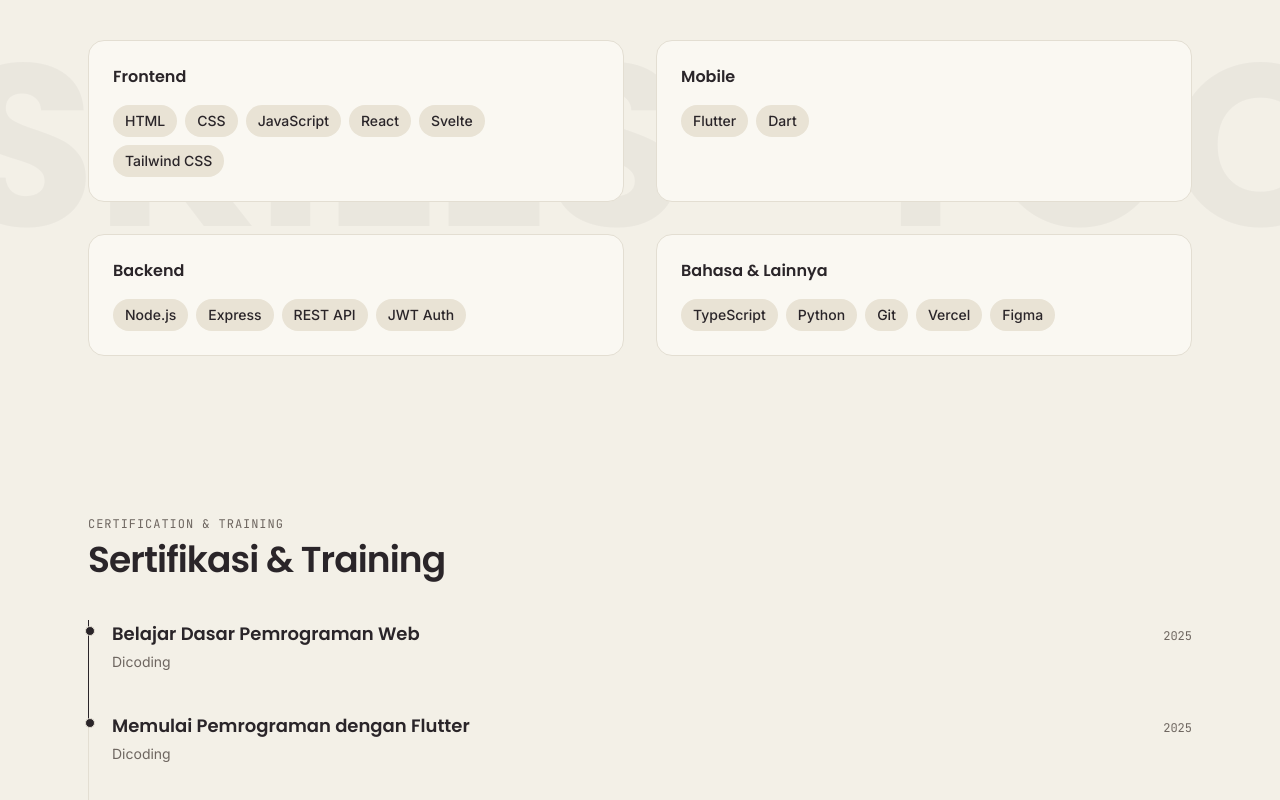
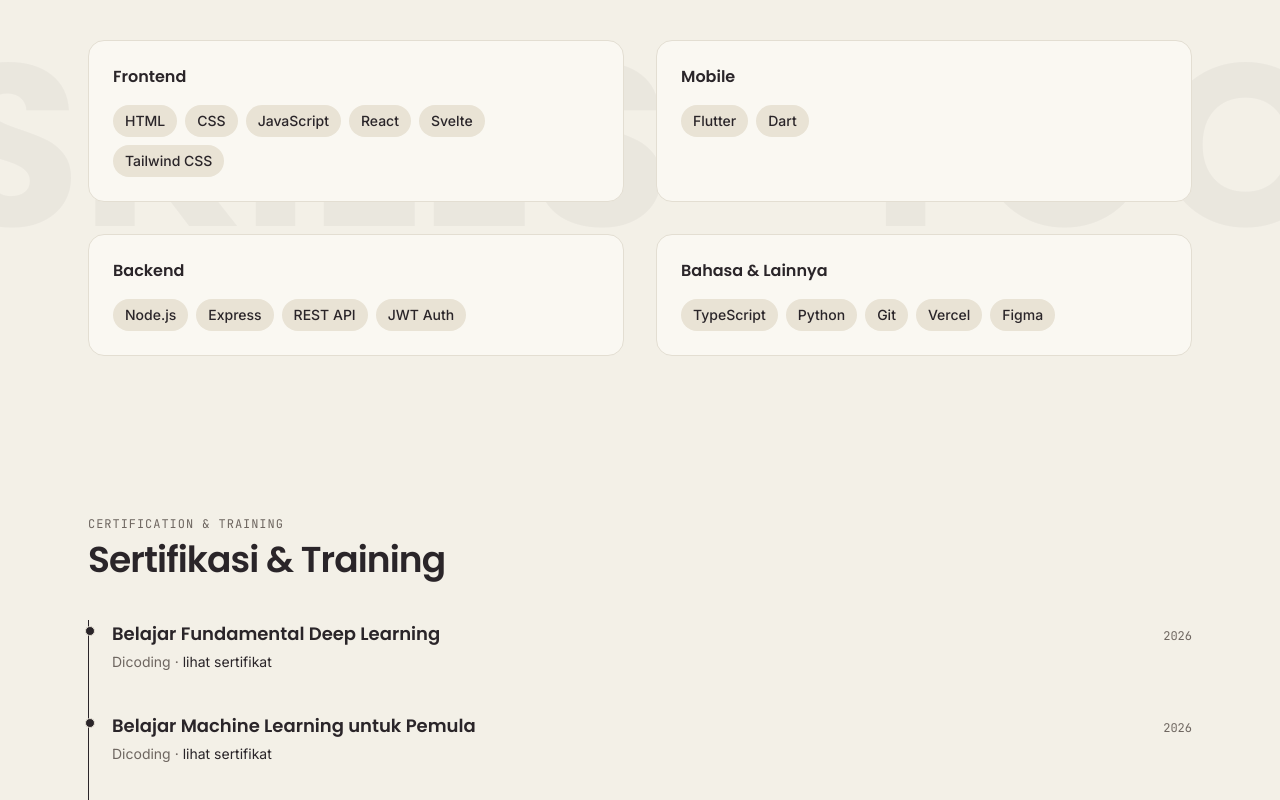
Before and after one commit to aras-SIGMA/Portofolio-stefano-2, a React (Vite) app: page / in a window 1280 px wide. Shown: the part 1994-2794 px from the top of the page. Built offline with nearby package versions, Linux system fonts and the light colour scheme; no server answers.

Commit message:
feat: real certification data from Dicoding (11 certificates with verification links)

```diff
--- a/src/data/certifications.ts
+++ b/src/data/certifications.ts
@@ -5,21 +5,72 @@ export interface Certification {
   link?: string;
 }
 
-/** TODO: isi dengan sertifikasi & training asli milik Stefano. */
+/** Data asli — diekstrak dari sertifikat Dicoding milik Stefano. */
 export const certifications: Certification[] = [
   {
-    title: "Belajar Dasar Pemrograman Web",
+    title: "Belajar Fundamental Deep Learning",
     issuer: "Dicoding",
-    year: "2025",
+    year: "2026",
+    link: "https://dicoding.com/certificates/RVZKMEWLEXD5",
   },
   {
-    title: "Memulai Pemrograman dengan Flutter",
+    title: "Belajar Machine Learning untuk Pemula",
     issuer: "Dicoding",
-    year: "2025",
+    year: "2026",
+    link: "https://dicoding.com/certificates/NVP7W8OD4ZR0",
   },
   {
-    title: "Training GitHub — Version Control & Kolaborasi",
-    issuer: "Self-paced / Sekolah",
-    year: "2025",
+    title: "Memulai Pemrograman dengan Python",
+    issuer: "Dicoding",
+    year: "2026",
+    link: "https://dicoding.com/certificates/07Z6QV66MZQR",
+  },
+  {
+    title: "Belajar Dasar Structured Query Language (SQL)",
+    issuer: "Dicoding",
+    year: "2026",
+    link: "https://dicoding.com/certificates/4EXGJ6D0QXRL",
+  },
+  {
+    title: "Belajar Dasar Data Science",
+    issuer: "Dicoding",
+    year: "2026",
+    link: "https://dicoding.com/certificates/MEPJM5GR6P3V",
+  },
+  {
+    title: "Belajar Dasar Visualisasi Data",
+    issuer: "Dicoding",
+    year: "2026",
+    link: "https://dicoding.com/certificates/81P2K248QXOY",
+  },
+  {
+    title: "Belajar Prinsip Pemrograman SOLID",
+    issuer: "Dicoding",
+    year: "2026",
+    link: "https://dicoding.com/certificates/JLX1K129GP72",
+  },
+  {
+    title: "Prompt Engineering untuk Software Developer",
+    issuer: "Dicoding",
+    year: "2026",
+    link: "https://dicoding.com/certificates/NVP7W1MRVZR0",
+  },
+  {
+    title: "Belajar Dasar Manajemen Proyek",
+    issuer: "Dicoding",
+    year: "2026",
+    link: "https://dicoding.com/certificates/72ZDMQR7JZYW",
+  },
+  {
+    title: "Belajar Strategi Pengembangan Diri",
+    issuer: "Dicoding",
+    year: "2026",
+    link: "https://dicoding.com/certificates/0LZ0J3RY0X65",
+  },
+  {
+    title: "Introduction to Financial Literacy",
+    issuer: "Dicoding",
+    year: "2026",
+    link: "https://dicoding.com/certificates/KEXLM3Y7RZG2",
   },
 ];
```
